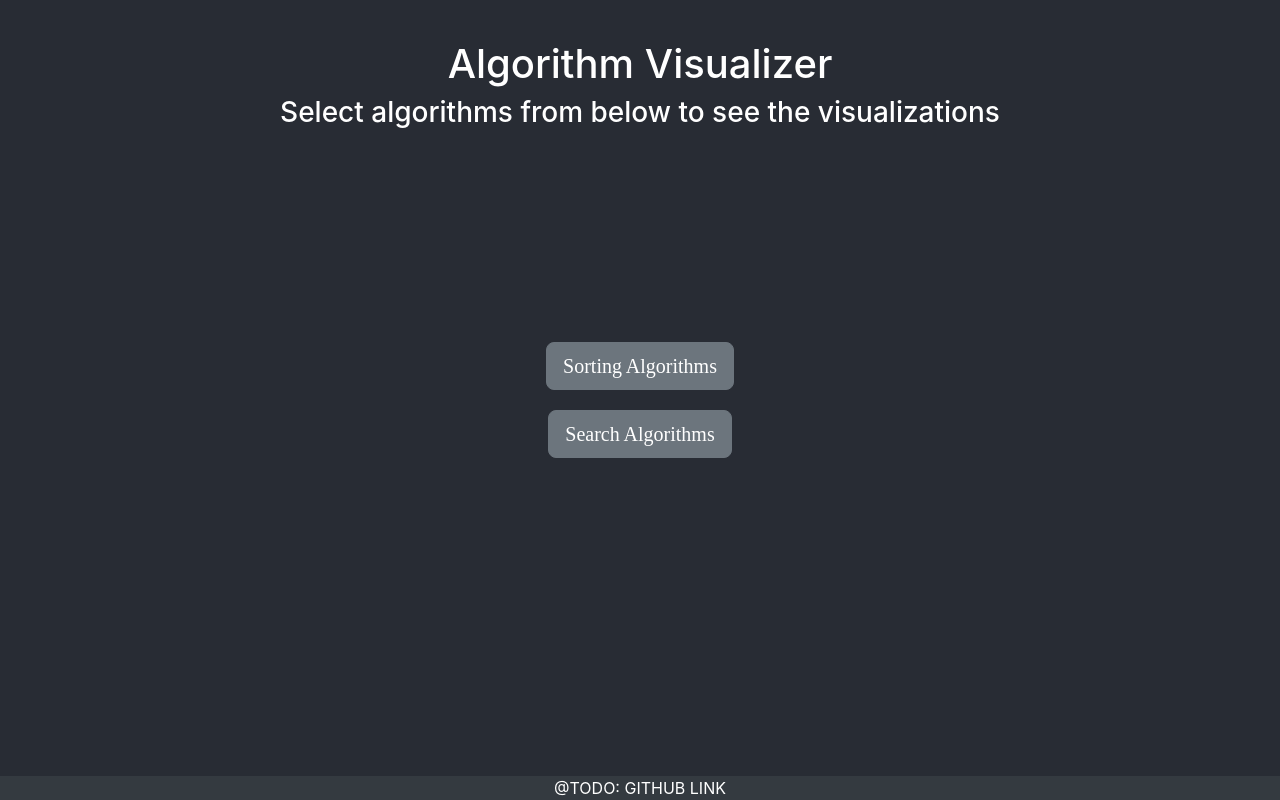
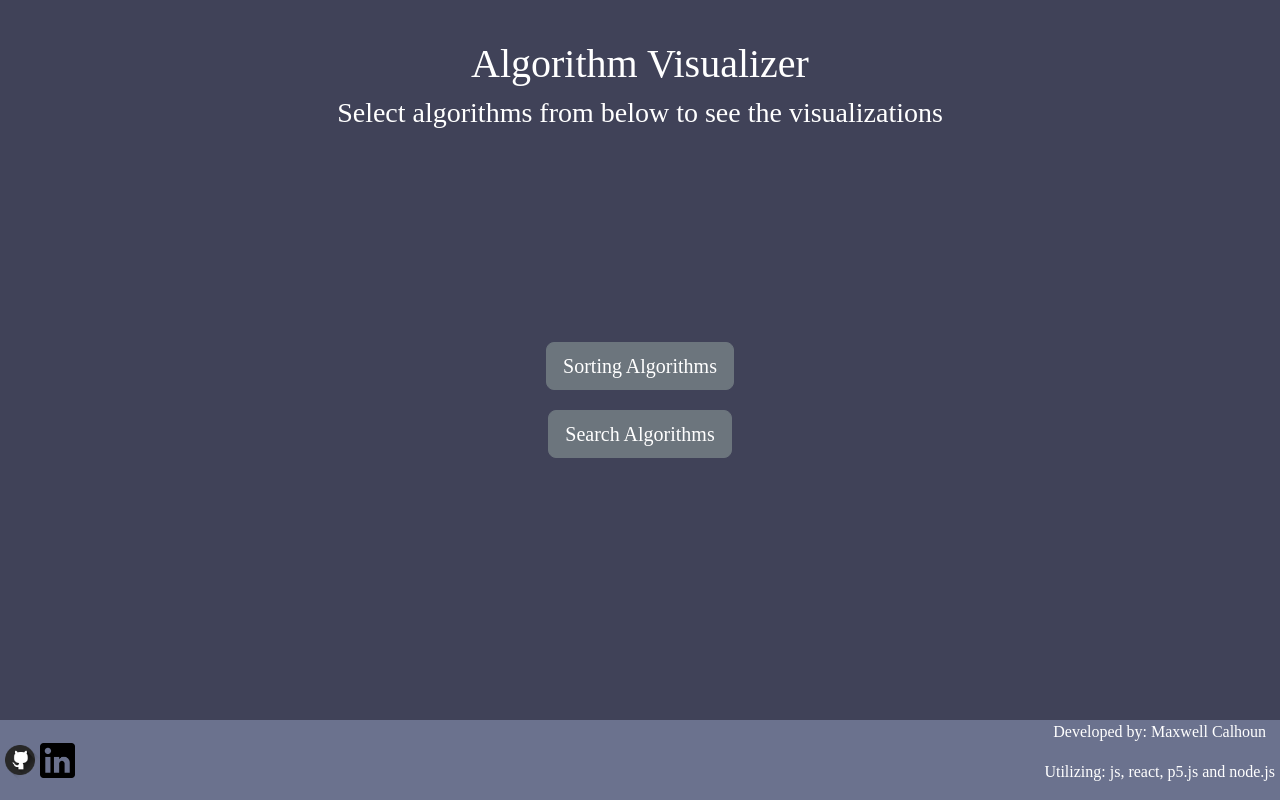
Before and after one commit to Maxwell-Calhoun/Algorithm-Visualizer, a React (Create React App) app in the folder algorithm-visualizer/: page /Algorithm-Visualizer/Search in a window 1280 px wide. Both pictures are taken after a click on the button "Back Home". Built offline with nearby package versions, Linux system fonts and the light colour scheme.

Commit message:
footer updated to contain links

```diff
--- a/algorithm-visualizer/src/Components/Footer.js
+++ b/algorithm-visualizer/src/Components/Footer.js
@@ -1,9 +1,27 @@
 import '../Pages/CSS/Footer.css';
+import github from '../img/github_icon.png'
+import linkedIn from '../img/linkedin_icon.png'
+import { useNavigate } from "react-router-dom";
 
 export const Footer = () => {
     return (
         <footer className="footer">
-            @TODO: GITHUB LINK
+            <div className='icons'>
+                <a href='https://github.com/Maxwell-Calhoun' target="_blank" rel="noreferrer">
+                    <img className='ghIcon' src={github} alt="Github Icon"/>
+                </a>
+                <a href='https://www.linkedin.com/in/maxwell-calhoun' target="_blank" rel="noreferrer">
+                    <img className='lnIcon' src={linkedIn} alt="Github Icon"/>
+                </a>
+            </div>
+            <div className='notes'>
+                <p className='note'>
+                    Developed by: Maxwell Calhoun
+                </p>
+                <p className='note'>
+                    Utilizing: js, react, p5.js and node.js
+                </p>
+            </div>
         </footer>
     )
 }
--- a/algorithm-visualizer/src/Pages/CSS/App.css
+++ b/algorithm-visualizer/src/Pages/CSS/App.css
@@ -2,21 +2,16 @@
   text-align: center;
   min-height: 100vh;
   position: relative;
-  background-color: #282c34;
+  background-color: #404258;
   justify-content: center;
   align-items: center;
   display: flex;
+  font-family: source-code-pro;
 }
 
 .App-logo {
   height: 40vmin;
   pointer-events: none;
-}
-
-@media (prefers-reduced-motion: no-preference) {
-  .App-logo {
-    animation: App-logo-spin infinite 20s linear;
-  }
 }
 
 .App-header {
@@ -35,11 +30,6 @@
   gap: 20px;
 }
 
-.App-body {
-  background-color: #282c34;
-  color: white;
-}
-
 .App-footer {
   color: white;
   background-color: #343a40;
@@ -53,16 +43,3 @@
 .App-link {
   color: #61dafb;
 }
-
-@keyframes App-logo-spin {
-  from {
-    transform: rotate(0deg);
-  }
-  to {
-    transform: rotate(360deg);
-  }
-}
-
-.Algorithms {
-  font-family: source-code-pro;
-}
--- a/algorithm-visualizer/src/Pages/CSS/Footer.css
+++ b/algorithm-visualizer/src/Pages/CSS/Footer.css
@@ -1,9 +1,23 @@
 .footer {
     color: white;
-    justify-content: center;
-    background-color: #343a40;
+    background-color: #6B728E;
     display: flex;
+    align-items: center;
     bottom: 0;
     position: absolute;
     width: 100%;
 }
+
+.ghIcon {
+    width: 40px;
+}
+
+.lnIcon {
+    width: 35px;
+}
+
+.footer .notes {
+    margin-bottom: 0;
+    margin-right: 5px;
+    margin-left: auto;
+}
--- a/algorithm-visualizer/src/Pages/Search.js
+++ b/algorithm-visualizer/src/Pages/Search.js
@@ -12,7 +12,7 @@ export default function Search() {
             <div className='Construction'>
                 <h1>Visualization Under Construction</h1>
                 <Button variant="secondary" size="lg" onClick={() => navigate("/")}>
-                Back Home
+                    Back Home
                 </Button>
             </div>
             <Footer/>
```
Also changed, not shown: algorithm-visualizer/src/img/github_icon.png (added), algorithm-visualizer/src/img/linkedin_icon.png (added).
